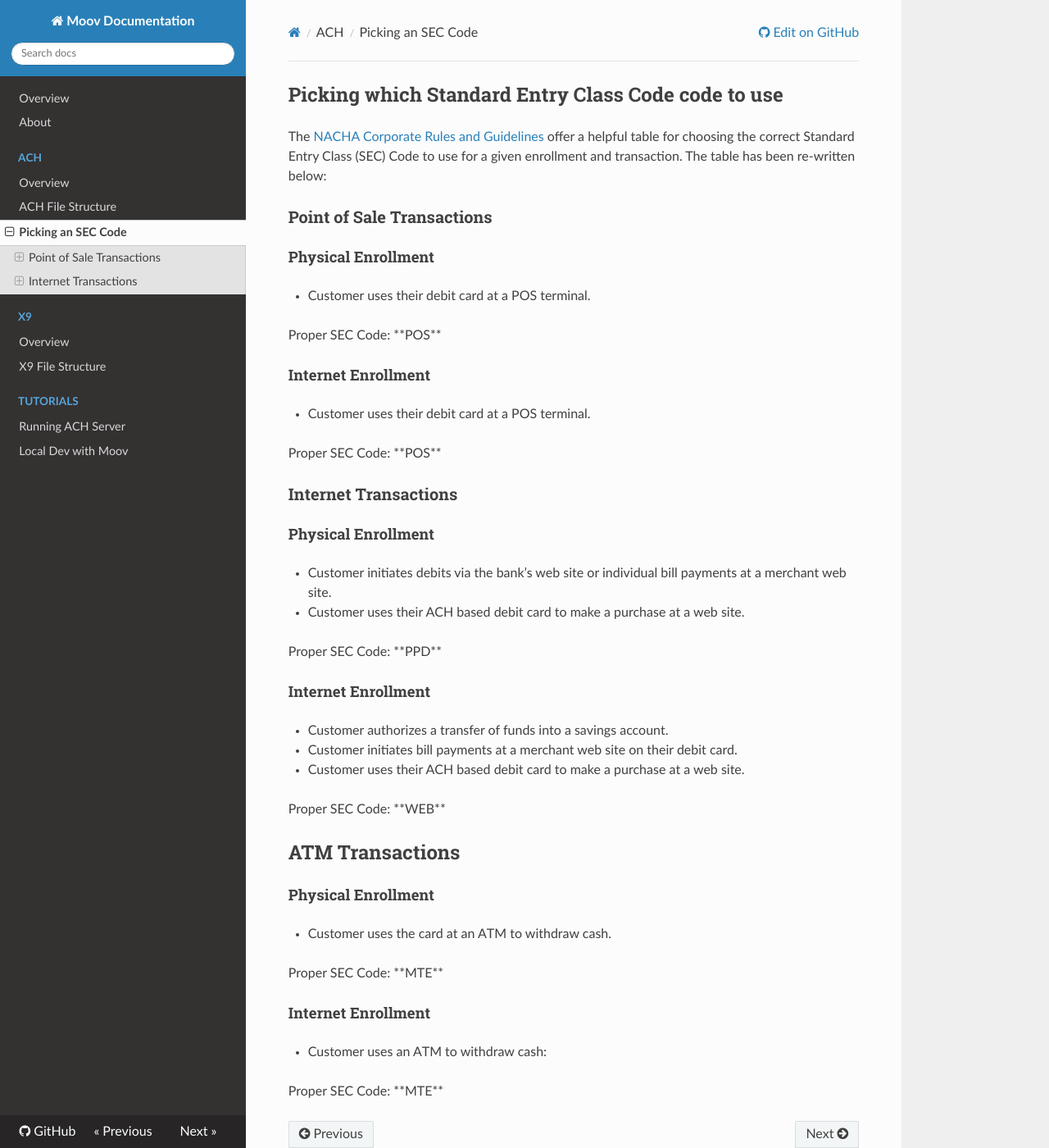
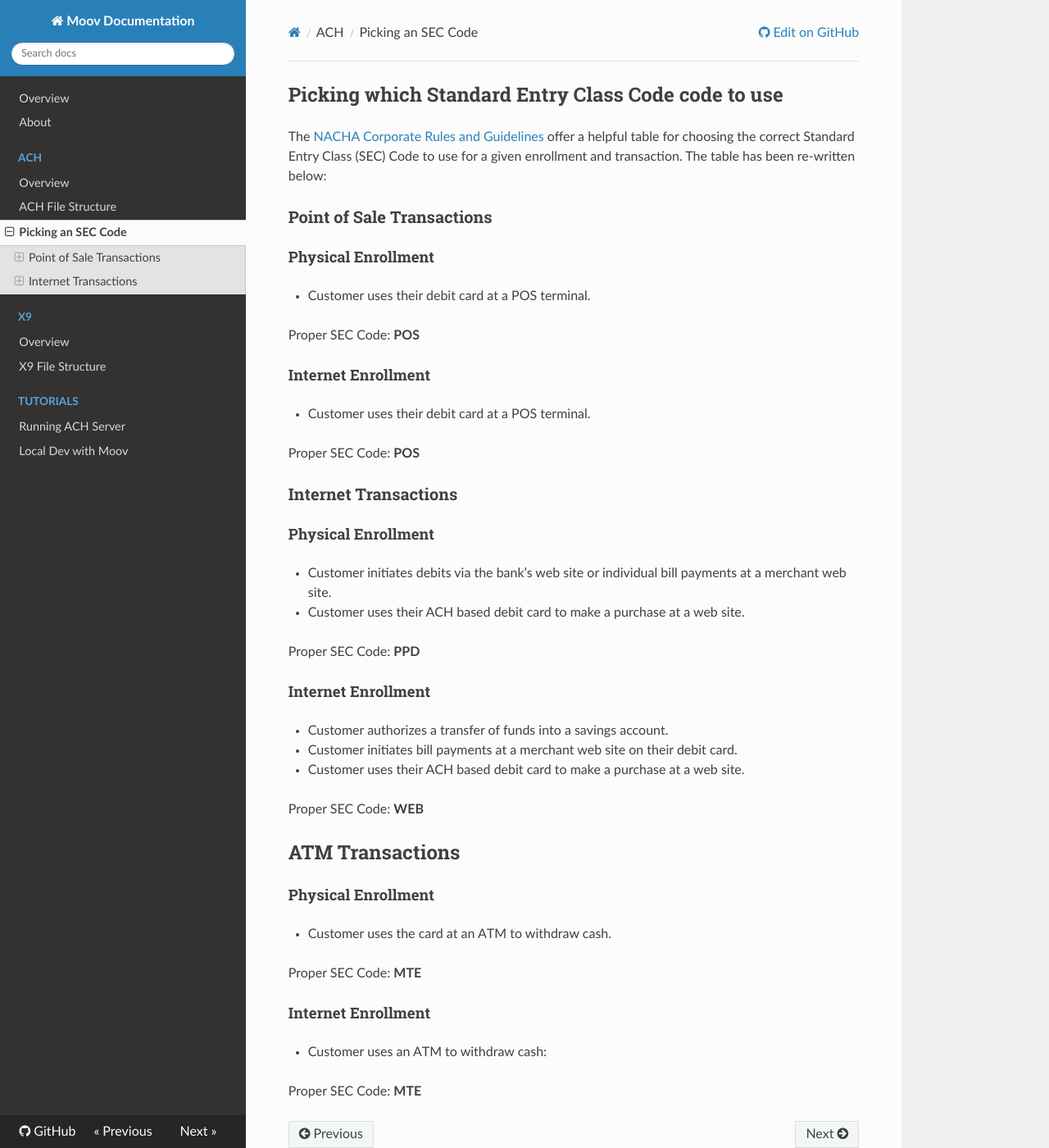
Before and after one commit to wadearnold/docs, an MkDocs documentation site: the page built from docs/ach/sec-codes-table.md, in a window 1280 px wide and 1400 px high. Shown: the whole window at 82% size. Built offline with MkDocs 1.6.1, drawn with Linux system fonts in a browser that asks for light colours; nearby versions of some CDN libraries; old or Windows-style settings are respelled for this version of MkDocs.

Commit message:
docs/ach: markdown -> html

```diff
--- a/docs/ach/sec-codes-table.md
+++ b/docs/ach/sec-codes-table.md
@@ -8,13 +8,13 @@ The [NACHA Corporate Rules and Guidelines](https://github.com/moov-io/ach/blob/m
 
 - Customer uses their debit card at a POS terminal.
 
-<p>Proper SEC Code: **POS**</p>
+<p>Proper SEC Code: <strong>POS</strong></p>
 
 #### Internet Enrollment
 
 - Customer uses their debit card at a POS terminal.
 
-<p>Proper SEC Code: **POS**</p>
+<p>Proper SEC Code: <strong>POS</strong></p>
 
 ### Internet Transactions
 
@@ -23,7 +23,7 @@ The [NACHA Corporate Rules and Guidelines](https://github.com/moov-io/ach/blob/m
 - Customer initiates debits via the bank’s web site or individual bill payments at a merchant web site.
 - Customer uses their ACH based debit card to make a purchase at a web site.
 
-<p>Proper SEC Code: **PPD**</p>
+<p>Proper SEC Code: <strong>PPD</strong></p>
 
 #### Internet Enrollment
 
@@ -31,7 +31,7 @@ The [NACHA Corporate Rules and Guidelines](https://github.com/moov-io/ach/blob/m
 - Customer initiates bill payments at a merchant web site on their debit card.
 - Customer uses their ACH based debit card to make a purchase at a web site.
 
-<p>Proper SEC Code: **WEB**</p>
+<p>Proper SEC Code: <strong>WEB</strong></p>
 
 ## ATM Transactions
 
@@ -39,10 +39,10 @@ The [NACHA Corporate Rules and Guidelines](https://github.com/moov-io/ach/blob/m
 
 - Customer uses the card at an ATM to withdraw cash.
 
-<p>Proper SEC Code: **MTE**</p>
+<p>Proper SEC Code: <strong>MTE</strong></p>
 
 #### Internet Enrollment
 
 - Customer uses an ATM to withdraw cash:
 
-<p>Proper SEC Code: **MTE**</p>
+<p>Proper SEC Code: <strong>MTE</strong></p>
```
